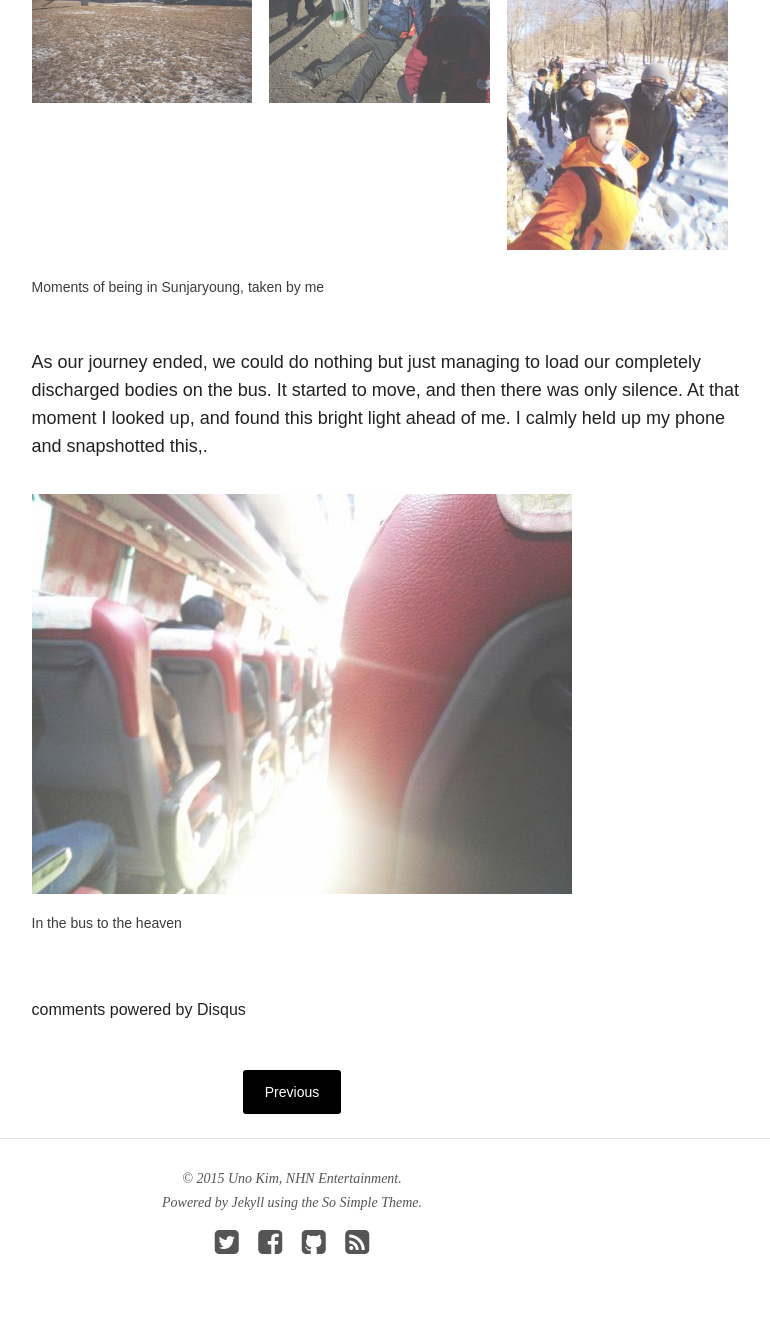
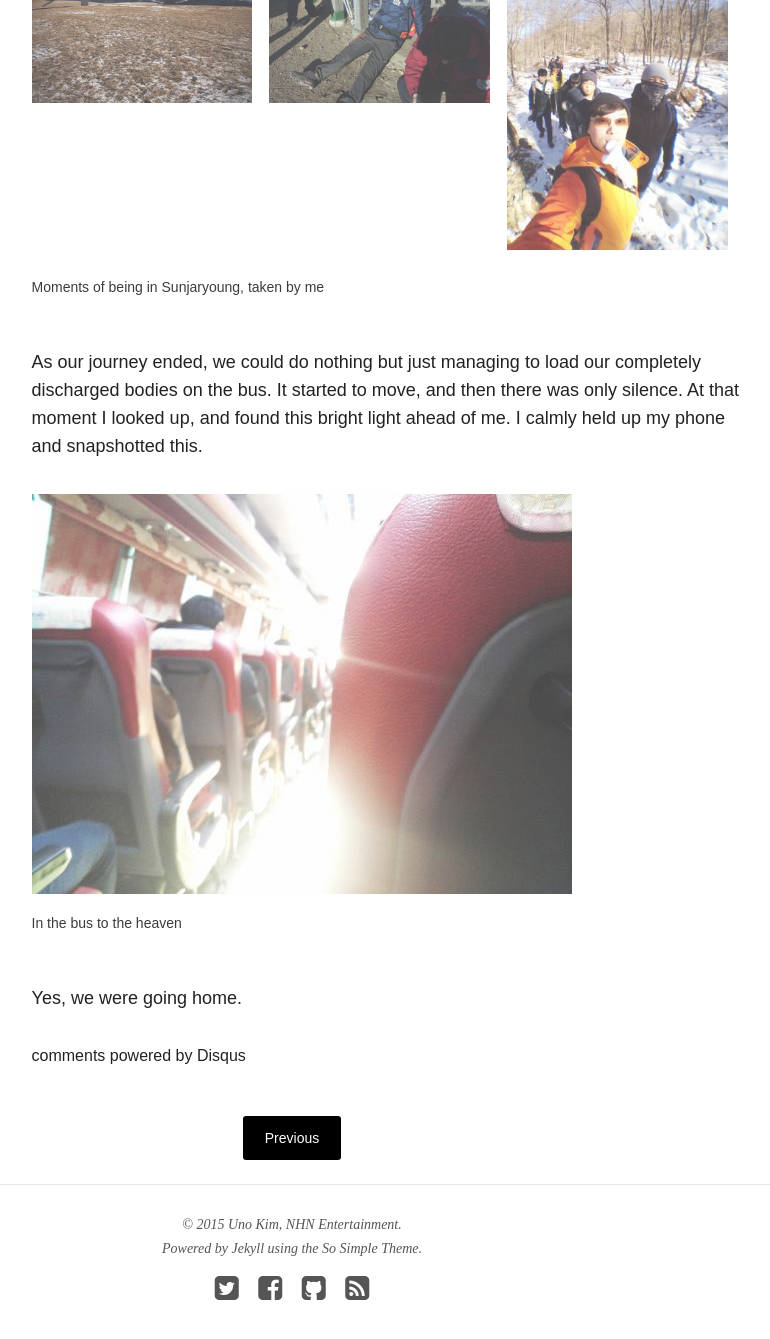
Before and after one commit to djkeh/djkeh.github.io, a Jekyll site: the page built from _posts/blog/2015-02-15-Reminiscence-of-being-in-Sunjaryoung.md, in a window 1280 px wide and 1400 px high, scrolled down 2023 px. Shown: the top 1339 px of the window, without its empty margins (348-1118 px from the left). Built offline with Jekyll 4.4.1, drawn with Linux system fonts in a browser that asks for light colours; nearby versions of some CDN libraries; comment, search, counter and statistics services are not loaded.

Commit message:
update post

```diff
--- a/_posts/blog/2015-02-15-Reminiscence-of-being-in-Sunjaryoung.md
+++ b/_posts/blog/2015-02-15-Reminiscence-of-being-in-Sunjaryoung.md
@@ -63,7 +63,7 @@ I wanted to take memorable photos from my colleagues, so I represented my will a
 	<figcaption>Moments of being in Sunjaryoung, taken by me</figcaption>
 </figure>
 
-As our journey ended, we could do nothing but just managing to load our completely discharged bodies on the bus. It started to move, and then there was only silence. At that moment I looked up, and found this bright light ahead of me. I calmly held up my phone and snapshotted this,.
+As our journey ended, we could do nothing but just managing to load our completely discharged bodies on the bus. It started to move, and then there was only silence. At that moment I looked up, and found this bright light ahead of me. I calmly held up my phone and snapshotted this.
 
 <figure>
 	<a href="/images/20150215_sunjaryoung/bus_to_heaven.jpg" class="image-popup">
@@ -71,3 +71,5 @@ As our journey ended, we could do nothing but just managing to load our complete
 	</a>
 	<figcaption>In the bus to the heaven</figcaption>
 </figure>
+
+Yes, we were going home.
```
Also changed, not shown: other parts of _posts/blog/2015-02-15-Reminiscence-of-being-in-Sunjaryoung.md (+1 -1 lines).
